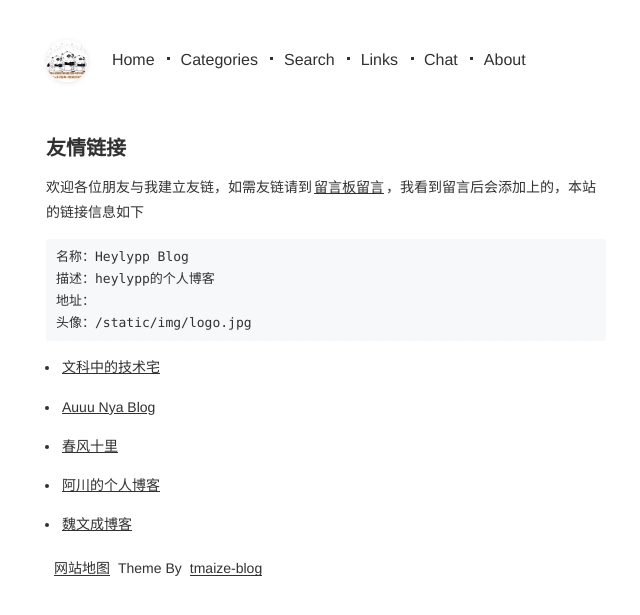
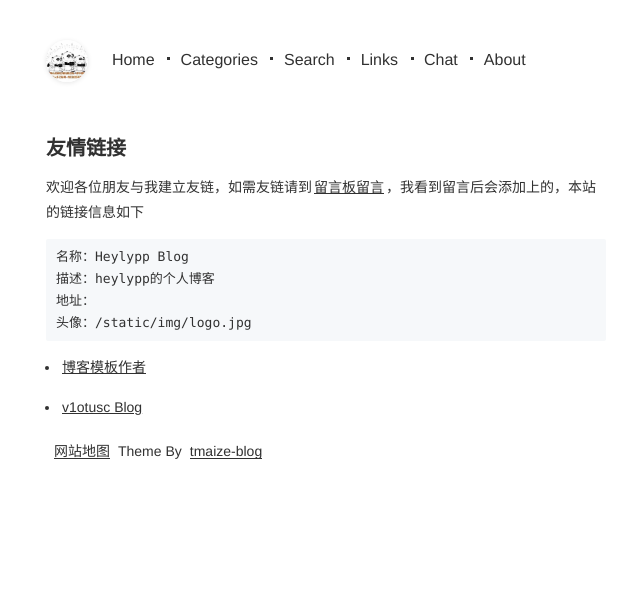
Before and after one commit to heylypp/heylypp.github.io, a Jekyll site: the page built from pages/links.md, in a window 1280 px wide. Shown: the top 615 px of the page, without its empty margins (314-954 px from the left). Built offline with Jekyll 4.4.1, drawn with Linux system fonts in a browser that asks for light colours.

Commit message:
添加友链

```diff
--- a/_data/links.json
+++ b/_data/links.json
@@ -1,27 +1,12 @@
 [
   {
-    "title": "文科中的技术宅",
-    "desc": "Android开发者,软件破解,美化,爱好者&文科中的技术宅",
-    "url": "https://www.townwang.com/"
+    "title": "博客模板作者",
+    "desc": "",
+    "url": "http://blog.tmaize.net/"
   },
   {
-    "title": "Auuu Nya Blog",
-    "desc": "只会写Hello,World的菜鸟",
-    "url": "http://mu1er.cn/"
-  },
-  {
-    "title": "春风十里",
-    "desc": "春风十里-家庭博客-独立博客",
-    "url": "https://www.geek-era.com/"
-  },
-  {
-    "title": "阿川的个人博客",
-    "desc": "执着于理想，纯粹于当下",
-    "url": "https://achuan.io/"
-  },
-  {
-    "title": "魏文成博客",
-    "desc": "记录与分享",
-    "url": "https://www.wwc.ren"
+    "title": "v1otusc Blog",
+    "desc": "老铁博客，记录与分享",
+    "url": "https://v1otusc.github.io/"
   }
 ]
```
